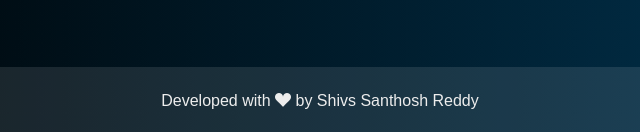
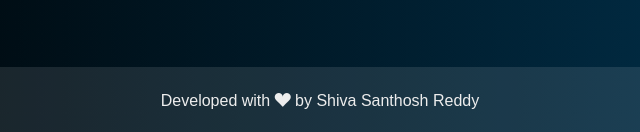
Before and after one commit to shivasanthosh1707/portfolio, a plain HTML site: page index.html in a window 1280 px wide. Shown: the part 4126-4258 px from the top of the page, 320-960 px from the left. Drawn offline with nearby package versions, Linux system fonts and the light colour scheme.

Commit message:
Update index.html

```diff
--- a/index.html
+++ b/index.html
@@ -313,7 +313,7 @@
 
         <!-- imported thankyou text --></section>
     <div class="last-text">
-        <p>Developed with <i class="bi bi-suit-heart-fill"></i> by Shivs Santhosh Reddy </p>
+        <p>Developed with <i class="bi bi-suit-heart-fill"></i> by Shiva Santhosh Reddy </p>
     </div>
     <a href="#" class="top"><i class='bx bx-up-arrow-alt'></i></a>
 
```
